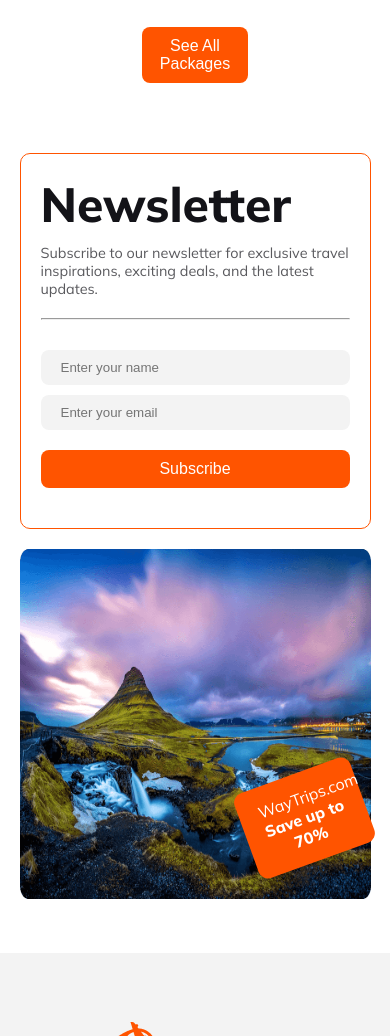
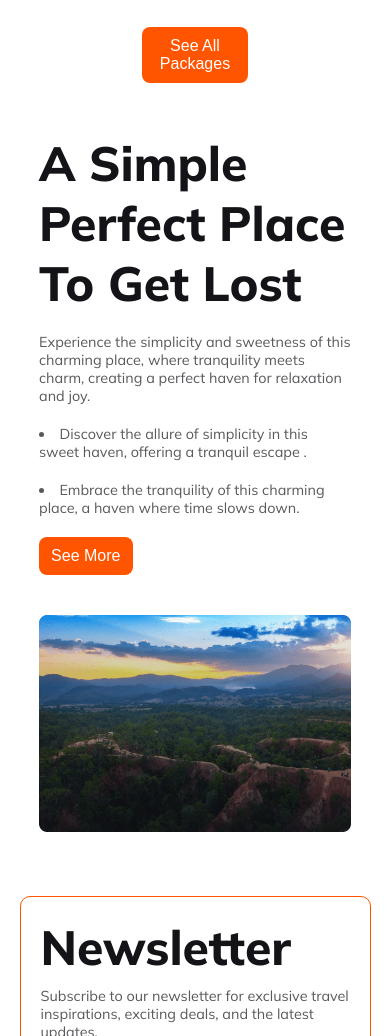
Before and after one commit to JuwelMhamud/WayTrip-Travel-website, a plain HTML site: page index.html in a window 390 px wide. Shown: the part 6400-7436 px from the top of the page. Drawn offline with Linux system fonts and the light colour scheme.

Commit message:
responsive simple place added

```diff
--- a/index.html
+++ b/index.html
@@ -205,6 +205,18 @@
           <button class="section-btn packages"> See All Packages</button>
         </section>
 
+        <!-- perfect place section -->
+      <section class="simple-sec">
+        <div class="simple-sec-description">
+          <h1 class="section-header">A Simple Perfect Place To Get Lost</h1>
+          <p class="section-description">Experience the simplicity and sweetness of this charming place, where tranquility meets charm, creating a perfect haven for relaxation and joy.</p>
+          <li class="section-description">Discover the allure of simplicity in this sweet haven, offering a tranquil escape .</li>
+          <li class="section-description">Embrace the tranquility of this charming place, a haven where time slows down. </li>
+          <button class="section-btn">See More</button>
+        </div>
+        <div class="simple-sec-img"><img src="./Images/perfect-place.png" alt=""></div>
+      </section>
+
       <!-- Newsletter section start from here -->
       <section class="newsletter">
         <div class="letter-input-form">
@@ -220,6 +232,7 @@
         <div><p class="Tag">WayTrips.com <br><span>Save up to 70%</span></p></div>
       </div>
       </section>
+
 
 
 
--- a/style/responsive.css
+++ b/style/responsive.css
@@ -32,8 +32,8 @@
     font-size: 1rem;
   }
   .input-items {
-  flex-direction: column;
-  width: 70%;
+    flex-direction: column;
+    width: 70%;
   }
   .input-items input {
     padding: 10px;
@@ -43,7 +43,7 @@
   .popular-tour {
     width: 90vw;
     height: 100%;
-    flex-direction: column
+    flex-direction: column;
   }
   .popular-tour-text {
     width: 100%;
@@ -57,17 +57,16 @@
     width: 90vw;
     height: 100%;
   }
-  .choose-card{
-   display: flex;
-   flex-direction: column;
-   height: 100%;
+  .choose-card {
+    display: flex;
+    flex-direction: column;
+    height: 100%;
   }
   /* newsletter style */
   .newsletter {
     width: 90vw;
     height: 100%;
     flex-direction: column;
-
   }
   .letter-input-form {
     width: 100%;
@@ -77,26 +76,39 @@
     width: 100%;
   }
   /* destination */
-  .destination{
+  .destination {
     width: 90vw;
     height: 100%;
   }
-  .distination-img{
+  .distination-img {
     display: flex;
     flex-direction: column;
   }
 
   .discount {
     width: 90vw;
-    height: 100%
+    height: 100%;
   }
   .discount-details {
     width: 80vw;
     height: 100%;
     padding: 13px;
   }
-  .discount ul{
+  .discount ul {
     flex-wrap: wrap;
-
+  }
+  /* simple section */
+  .simple-sec{
+    width: 80vw;
+    height: 100%;
+    /* display:flex; */
+    flex-direction: column;
+    gap: 40px;
+  }
+  .simple-sec-description{
+    width: 100%;
+  }
+  .simple-sec-img{
+    width: 100%;
   }
 }
--- a/style/style.css
+++ b/style/style.css
@@ -283,7 +283,7 @@ h3 {
   flex-direction: column;
   gap: 40px;
 }
-.discount button{
+.discount button {
   width: 30%;
 }
 .discount-text {
@@ -313,7 +313,7 @@ h3 {
   background-position: center;
   border-radius: 10px;
 }
-.discount-img-3{
+.discount-img-3 {
   display: flex;
   align-items: center;
   justify-content: flex-end;
@@ -360,8 +360,33 @@ h3 {
 .price {
   color: var(--Btn-color);
 }
-.packages{
+.packages {
   align-self: center;
+}
+/* ------simple place sectiion--- */
+.simple-sec{
+  max-width: 1150px;
+  height: 350px;
+  margin: 40px auto;
+  display: flex;
+  justify-content: space-between;
+}
+.simple-sec-description{
+  width: 48%;
+  display: flex;
+  flex-direction: column;
+  gap: 20px;
+}
+.simple-sec-img{
+  width: 48%;
+
+}
+.simple-sec button{
+  width: 30%;
+}
+.simple-sec-img img{
+  width: 100%;
+  height: 100%;
 }
 /* -------Newsletter section style------ */
 .newsletter {
```
